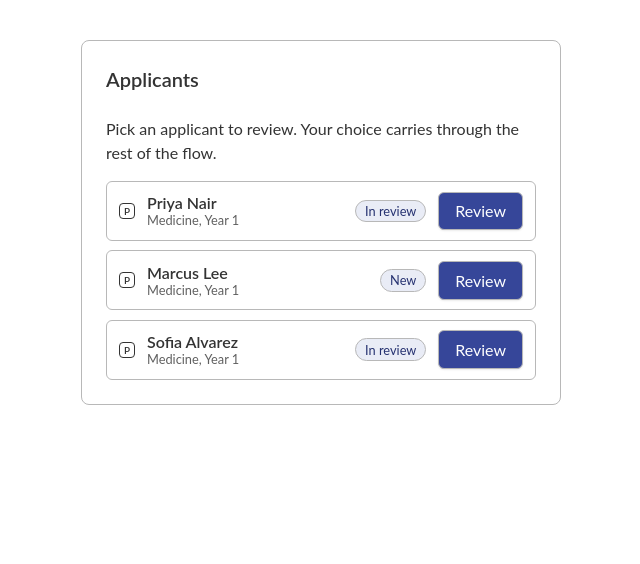
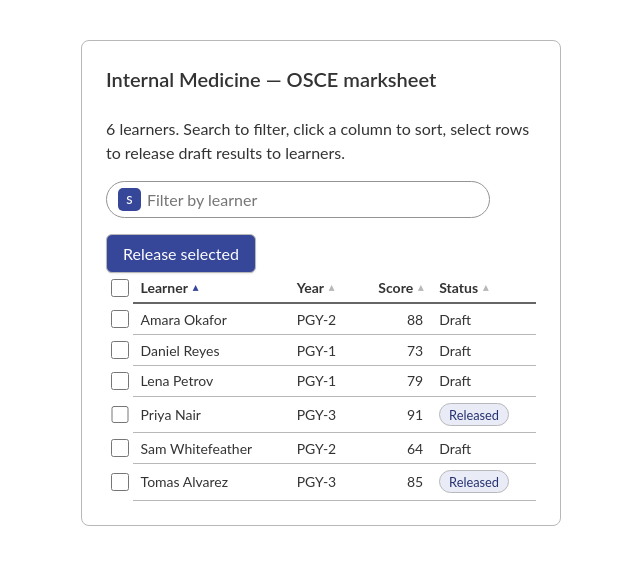
Before and after one commit to takecasper/ai-prototyping-tools, a React (Vite) app: page / in a window 1280 px wide. Shown: the top 564 px of the page, without its empty margins (319-959 px from the left). Built offline with nearby package versions, Linux system fonts and the light colour scheme.

Commit message:
Open the newest prototype on load to match the newest-first list (T-020)

```diff
--- a/src/prototypes/context.tsx
+++ b/src/prototypes/context.tsx
@@ -60,7 +60,12 @@ export function PrototypesProvider({
   prototypes: Prototype[];
   children: ReactNode;
 }) {
-  const [activeId, setActiveId] = useState(prototypes[0].id);
+  // Open the newest prototype by createdAt on load, matching the prototypes
+  // table's newest-first default (T-019). Stable sort keeps discover.ts's
+  // alphabetical order for equal/missing dates, so the choice is deterministic.
+  const [activeId, setActiveId] = useState(
+    () => [...prototypes].sort((a, b) => (b.createdAt ?? "").localeCompare(a.createdAt ?? ""))[0].id,
+  );
   const active = prototypes.find((p) => p.id === activeId) ?? prototypes[0];
 
   const [history, setHistory] = useState<string[]>([active.start]);
```
